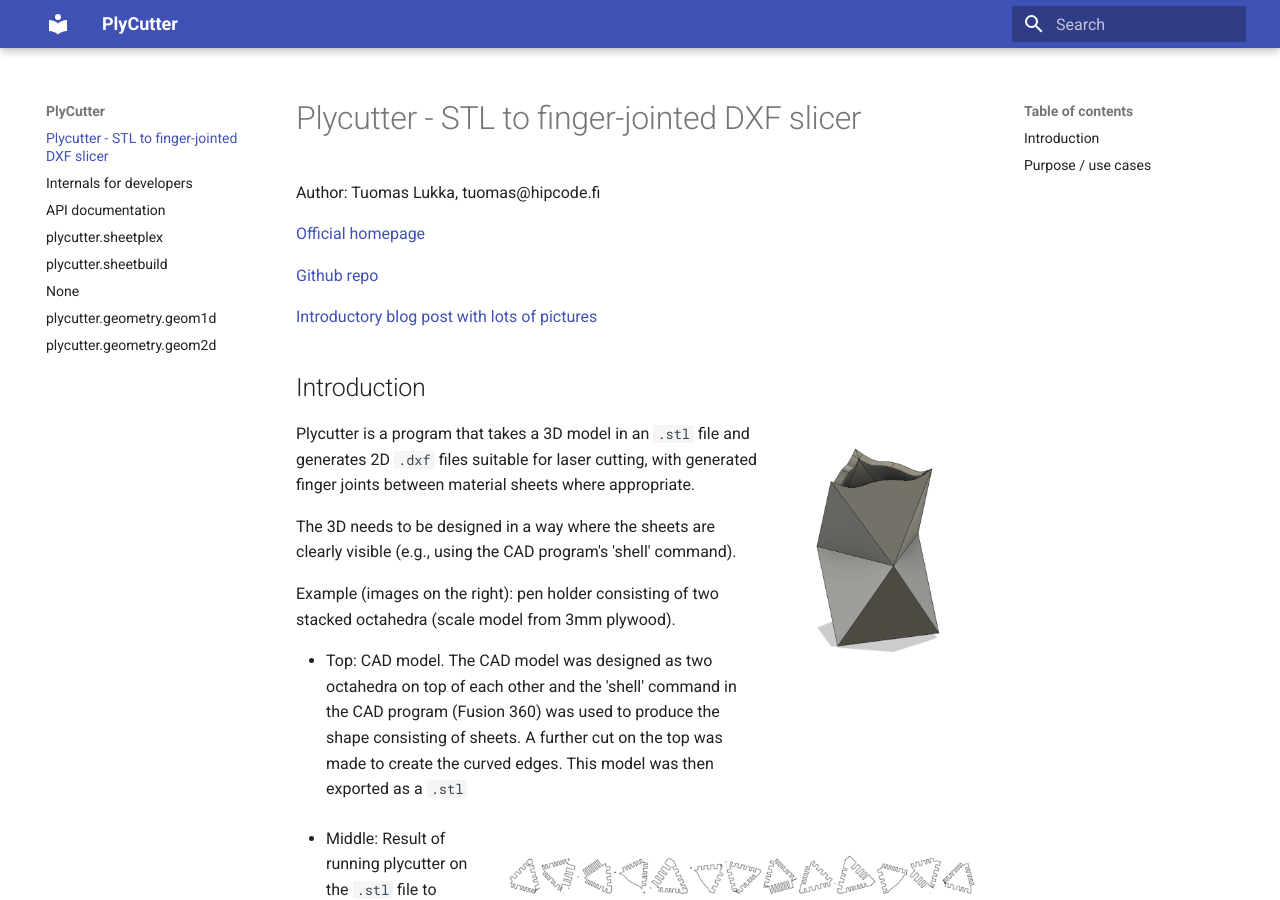
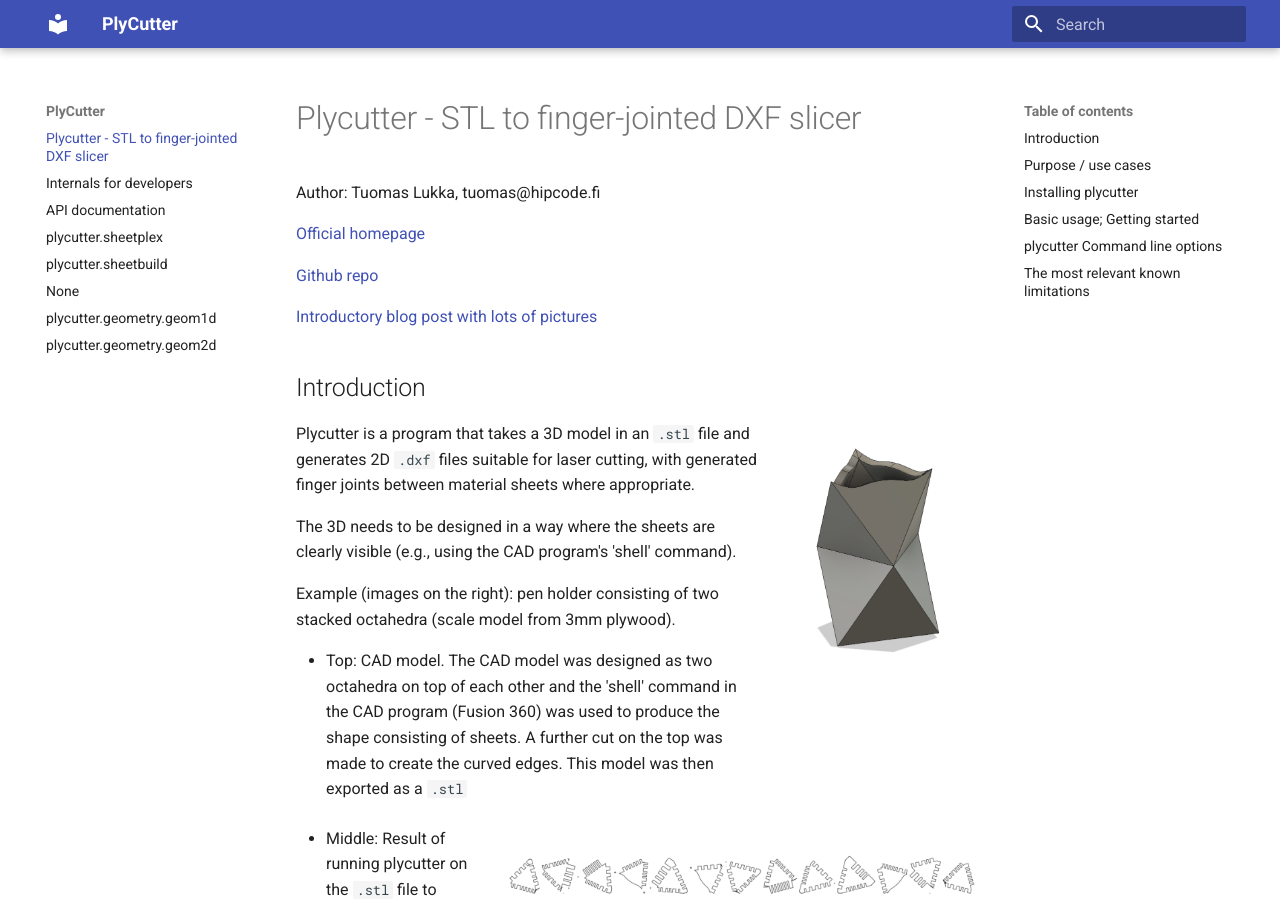
Before and after one commit to tjltjl/plycutter, an MkDocs documentation site: the page built from docs/index.md, in a window 1280 px wide and 900 px high. Built offline with MkDocs 1.6.1 and Material for MkDocs 9.7.7, drawn with Linux system fonts in a browser that asks for light colours.

Commit message:
Fix index

```diff
--- a/docs/index.md
+++ b/docs/index.md
@@ -77,7 +77,7 @@
 which makes it next to impossible to assemble the objects
 wrong and also makes them into interesting puzzles.
 
-# Installing plycutter
+## Installing plycutter
 
 On a recent ubuntu, you can do the following.
 
```
